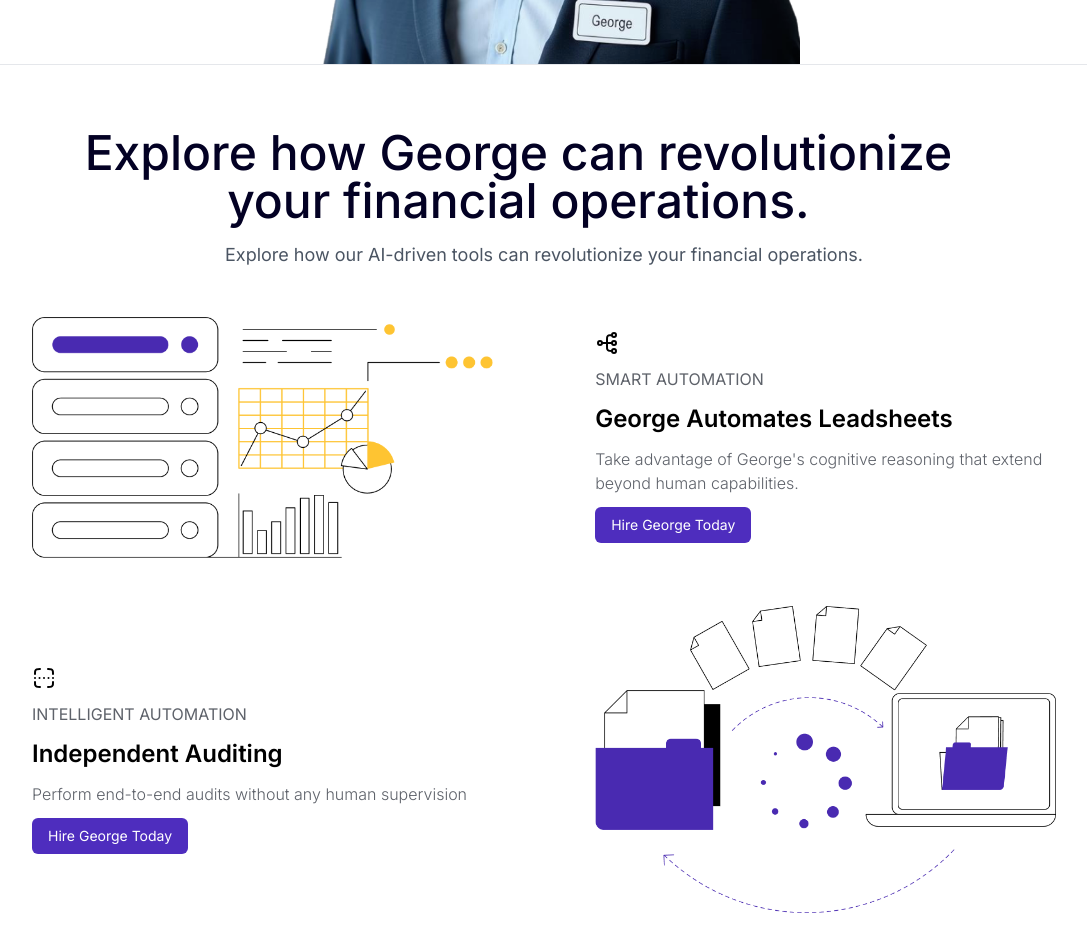
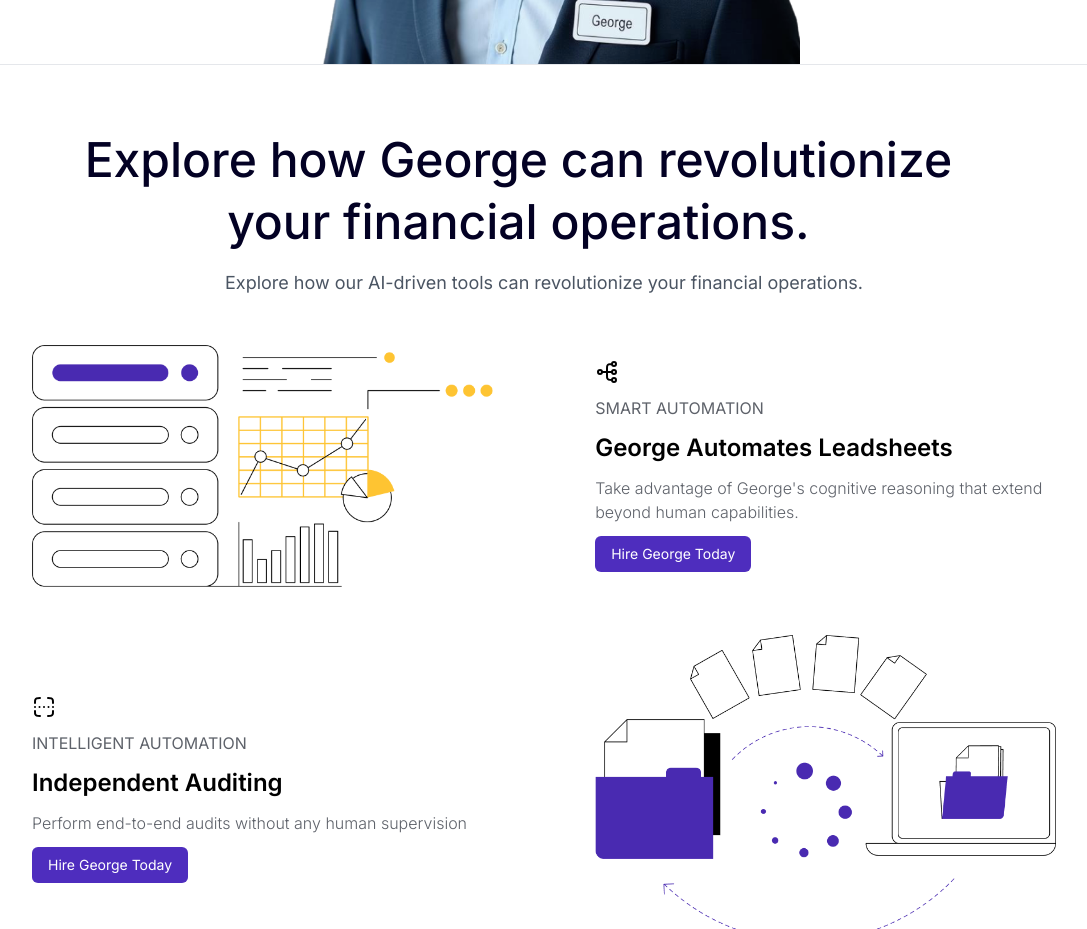
Before and after one commit to ordit-ai/orditAi-website, a React (Vite) app: page /features in a window 1280 px wide. Shown: the part 900-1829 px from the top of the page, without its empty margins (96-1183 px from the left). Built offline with nearby package versions, Linux system fonts and the light colour scheme.

Commit message:
fix: gif #0

```diff
--- a/src/pages/features/index.tsx
+++ b/src/pages/features/index.tsx
@@ -28,7 +28,7 @@ const FeaturesPage = () => {
 
       <div className="w-[80%] mx-auto space-y-[3em] py-[4em]">
         <div className="space-y-4">
-          <Typography.H2 className="text-[#030124] w-[95%] text-center leading-[1em] ">
+          <Typography.H2 className="text-[#030124] w-[95%] text-center leading-[1.3em] ">
             Explore how George can revolutionize your financial operations.{" "}
           </Typography.H2>
 
```
